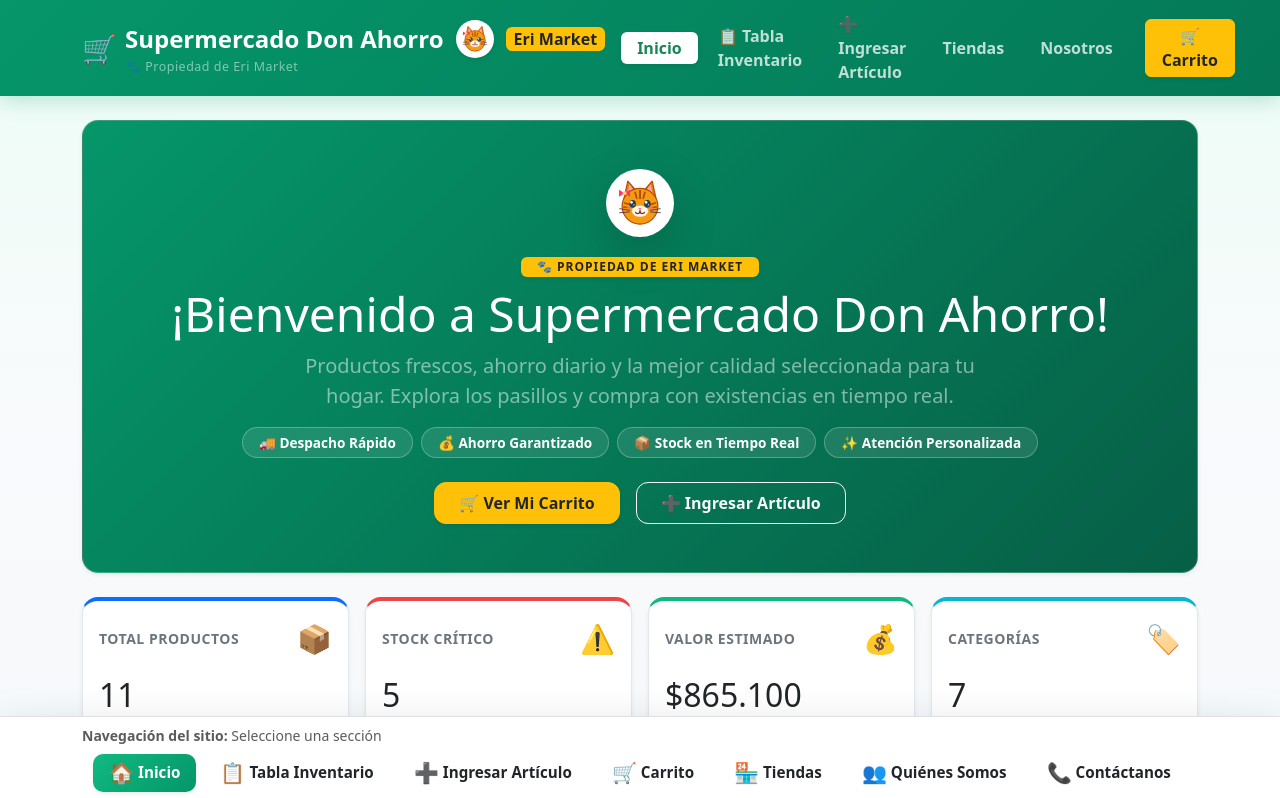
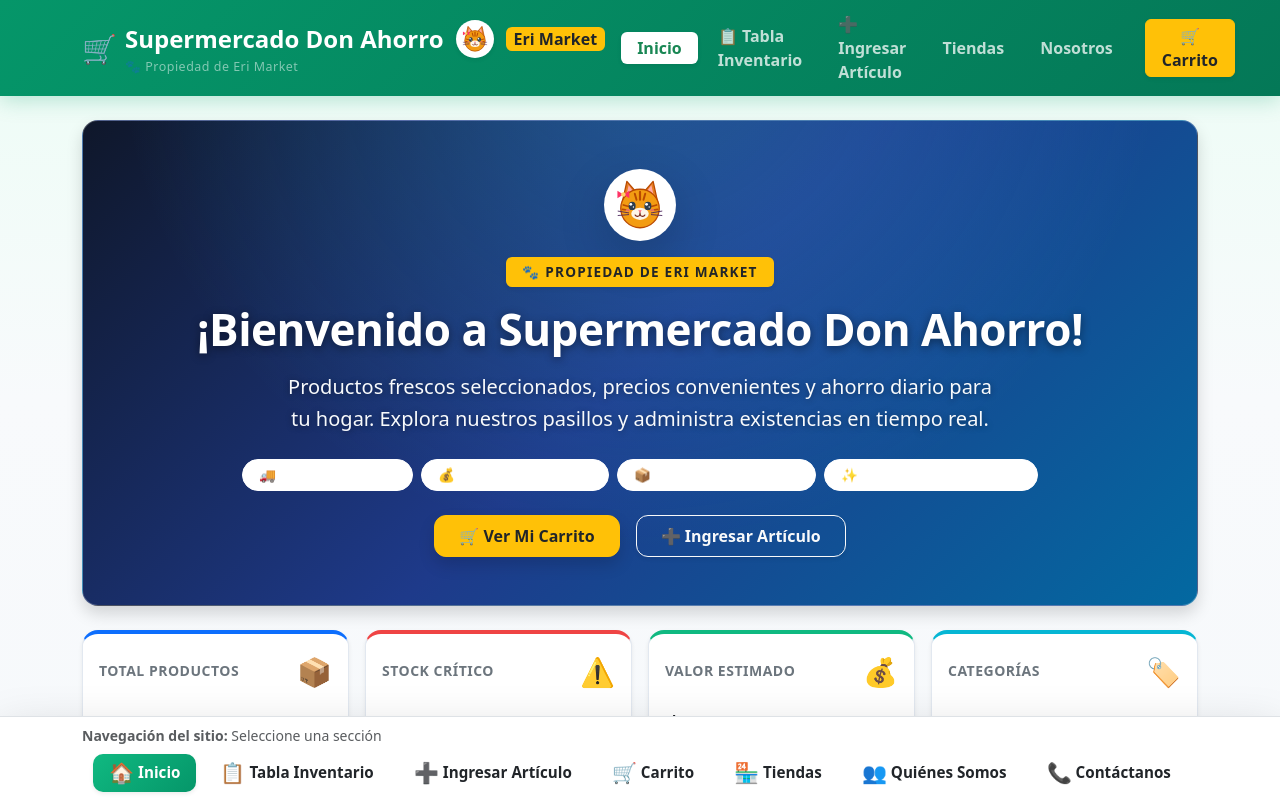
Before and after one commit to Lybern/Supermercado-Carolina-Delgado-PFY2202-s3, a React (Vite) app: page / in a window 1280 px wide. Shown: the top 798 px of the page. Built offline with nearby package versions, Linux system fonts and the light colour scheme.

Commit message:
actualizar paleta de colores del banner principal

```diff
--- a/src/components/HeroBanner.jsx
+++ b/src/components/HeroBanner.jsx
@@ -6,43 +6,43 @@ import OrangeTabbyCat from "./OrangeTabbyCat";
  */
 function HeroBanner({ totalUnidadesCarrito }) {
   return (
-    <div className="hero-banner p-4 p-md-5 mb-4 rounded-4 shadow-sm text-white text-center position-relative overflow-hidden">
+    <div className="hero-banner p-4 p-md-5 mb-4 rounded-4 shadow text-white text-center position-relative overflow-hidden">
       <div className="d-inline-flex align-items-center justify-content-center bg-white p-2 rounded-circle shadow-lg mb-3 mascot-glow">
-        <OrangeTabbyCat size={52} />
+        <OrangeTabbyCat size={56} />
       </div>
 
-      <div className="d-block mb-2">
-        <span className="badge bg-warning text-dark fw-bold px-3 py-1 text-uppercase shadow-sm" style={{ letterSpacing: "1px" }}>
+      <div className="d-block mb-3">
+        <span className="badge bg-warning text-dark fw-bold px-3 py-2 text-uppercase shadow-sm" style={{ letterSpacing: "1.2px", fontSize: "0.85rem" }}>
           🐾 Propiedad de Eri Market
         </span>
       </div>
 
-      <h1 className="display-5 fw-black mb-2 text-white">
+      <h1 className="hero-title fw-bold text-white mb-3">
         ¡Bienvenido a Supermercado Don Ahorro!
       </h1>
 
-      <p className="lead mb-3 text-white-50 mx-auto" style={{ maxWidth: "680px" }}>
-        Productos frescos, ahorro diario y la mejor calidad seleccionada para tu hogar.
-        Explora los pasillos y compra con existencias en tiempo real.
+      <p className="hero-subtitle text-white mb-4 mx-auto">
+        Productos frescos seleccionados, precios convenientes y ahorro diario para tu hogar.
+        Explora nuestros pasillos y administra existencias en tiempo real.
       </p>
 
       <div className="d-flex flex-wrap justify-content-center gap-2 mb-4">
-        <span className="badge bg-white bg-opacity-10 border border-white border-opacity-25 px-3 py-2 text-white feature-pill">
+        <span className="badge bg-white bg-opacity-20 border border-white border-opacity-30 px-3 py-2 text-white feature-pill fw-semibold">
           🚚 Despacho Rápido
         </span>
-        <span className="badge bg-white bg-opacity-10 border border-white border-opacity-25 px-3 py-2 text-white feature-pill">
+        <span className="badge bg-white bg-opacity-20 border border-white border-opacity-30 px-3 py-2 text-white feature-pill fw-semibold">
           💰 Ahorro Garantizado
         </span>
-        <span className="badge bg-white bg-opacity-10 border border-white border-opacity-25 px-3 py-2 text-white feature-pill">
+        <span className="badge bg-white bg-opacity-20 border border-white border-opacity-30 px-3 py-2 text-white feature-pill fw-semibold">
           📦 Stock en Tiempo Real
         </span>
-        <span className="badge bg-white bg-opacity-10 border border-white border-opacity-25 px-3 py-2 text-white feature-pill">
+        <span className="badge bg-white bg-opacity-20 border border-white border-opacity-30 px-3 py-2 text-white feature-pill fw-semibold">
           ✨ Atención Personalizada
         </span>
       </div>
 
       <div className="d-flex flex-wrap justify-content-center gap-3">
-        <Link to="/carrito" className="btn btn-warning text-dark fw-bold px-4 py-2 shadow-sm d-flex align-items-center gap-2 hero-btn">
+        <Link to="/carrito" className="btn btn-warning text-dark fw-bold px-4 py-2 shadow d-flex align-items-center gap-2 hero-btn fs-6">
           <span>🛒 Ver Mi Carrito</span>
           {totalUnidadesCarrito > 0 && (
             <span className="badge bg-danger rounded-pill">
@@ -50,7 +50,7 @@ function HeroBanner({ totalUnidadesCarrito }) {
             </span>
           )}
         </Link>
-        <Link to="/nuevo-producto" className="btn btn-outline-light fw-semibold px-4 py-2 hero-btn">
+        <Link to="/nuevo-producto" className="btn btn-outline-light fw-bold px-4 py-2 hero-btn fs-6 shadow-sm">
           ➕ Ingresar Artículo
         </Link>
       </div>
--- a/src/index.css
+++ b/src/index.css
@@ -26,11 +26,28 @@ body {
   box-shadow: 0 4px 20px rgba(5, 150, 105, 0.25) !important;
 }
 
-/* Banner de Bienvenida Cálido y Centrado */
+/* Banner de Bienvenida Luminoso y Moderno */
 .hero-banner {
-  background: linear-gradient(135deg, #059669 0%, #065f46 100%);
-  box-shadow: 0 15px 35px rgba(5, 150, 105, 0.28);
-  border: 1px solid rgba(255, 255, 255, 0.2);
+  background: radial-gradient(circle at 50% -20%, rgba(56, 189, 248, 0.3) 0%, transparent 65%),
+              linear-gradient(135deg, #0f172a 0%, #1e3a8a 50%, #0369a1 100%);
+  box-shadow: 0 16px 36px rgba(15, 23, 42, 0.35);
+  border: 1px solid rgba(255, 255, 255, 0.25);
+}
+
+.hero-title {
+  font-size: clamp(2rem, 4vw, 2.75rem);
+  font-weight: 800;
+  letter-spacing: -0.5px;
+  text-shadow: 0 2px 10px rgba(0, 0, 0, 0.45);
+}
+
+.hero-subtitle {
+  font-size: clamp(1.05rem, 2vw, 1.25rem);
+  color: #f8fafc !important;
+  font-weight: 400;
+  line-height: 1.6;
+  max-width: 720px;
+  text-shadow: 0 1px 6px rgba(0, 0, 0, 0.4);
 }
 
 .mascot-glow {
```
